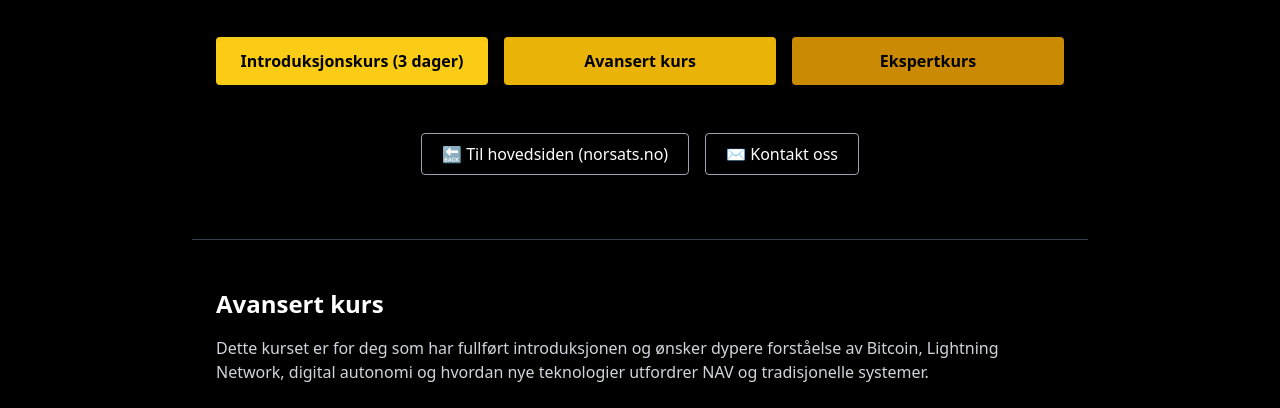
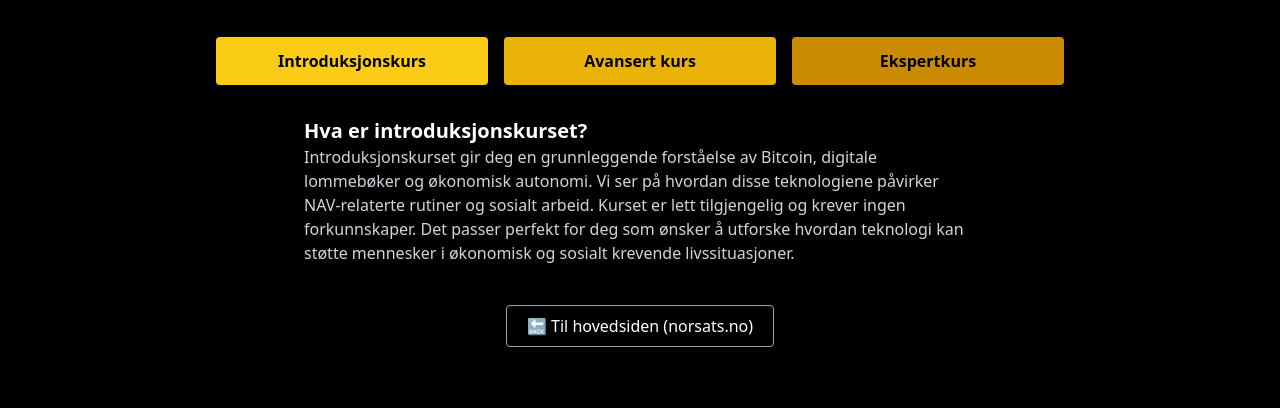
Before and after one commit to BBNBTC/bbnbtc.github.io, a plain HTML site: page index.html in a window 1280 px wide. Shown: the part 267-675 px from the top of the page. Drawn offline with nearby package versions, Linux system fonts and the light colour scheme.

Commit message:
Update index.html
main edit

```diff
--- a/index.html
+++ b/index.html
@@ -26,10 +26,10 @@
     </p>
 
     <!-- Kursknapper -->
-      <div class="grid md:grid-cols-3 gap-4 mb-12">
+    <div class="grid md:grid-cols-3 gap-4 mb-8">
       <a href="https://bbnbtc.github.io/kurs-sosionomer/"
          class="bg-yellow-400 text-black font-semibold px-6 py-3 rounded hover:bg-yellow-300 transition">
-          Introduksjonskurs (3 dager)
+        Introduksjonskurs
       </a>
       <a href="#avansert"
          class="bg-yellow-500 text-black font-semibold px-6 py-3 rounded hover:bg-yellow-400 transition">
@@ -41,20 +41,27 @@
       </a>
     </div>
 
+    <!-- Kort forklaring -->
+    <div class="text-left max-w-2xl mx-auto text-gray-300 space-y-6">
+      <div>
+        <h2 class="text-xl font-semibold text-white">Hva er introduksjonskurset?</h2>
+        <p>
+          Introduksjonskurset gir deg en grunnleggende forståelse av Bitcoin, digitale lommebøker og økonomisk autonomi. Vi ser på hvordan disse teknologiene påvirker NAV-relaterte rutiner og sosialt arbeid.
+          Kurset er lett tilgjengelig og krever ingen forkunnskaper. Det passer perfekt for deg som ønsker å utforske hvordan teknologi kan støtte mennesker i økonomisk og sosialt krevende livssituasjoner.
+        </p>
+      </div>
+    </div>
+
     <!-- Ekstra lenker -->
-      <div class="flex flex-col sm:flex-row justify-center gap-4">
+    <div class="flex flex-col sm:flex-row justify-center gap-4 mt-10">
       <a href="https://norsats.no"
          class="border border-gray-400 px-5 py-2 rounded hover:bg-gray-800 transition">
         🔙 Til hovedsiden (norsats.no)
       </a>
-        <a href="#kontakt"
-           class="border border-gray-400 px-5 py-2 rounded hover:bg-gray-800 transition">
-          ✉️ Kontakt oss
-        </a>
     </div>
   </section>
 
-    <!-- Kursnivåseksjoner -->
+  <!-- Nivå-seksjoner (avansert + ekspert) -->
   <section id="avansert" class="max-w-4xl mx-auto px-6 py-12 border-t border-gray-700">
     <h2 class="text-2xl font-bold mb-4">Avansert kurs</h2>
     <p class="text-gray-300">
@@ -73,7 +80,7 @@
   <section id="kontakt" class="max-w-4xl mx-auto px-6 py-12 border-t border-gray-700">
     <h2 class="text-2xl font-bold mb-4">Kontakt oss</h2>
     <p class="text-gray-300 mb-4">
-        Har du spørsmål om kurs, samarbeid eller ønsker å få tilpasset et kurs til din organisasjon?
+      Har du spørsmål om kurs, samarbeid eller ønsker du å få tilpasset et kurs til din organisasjon?
     </p>
     <p class="text-gray-300">
       📧 <a href="mailto:bjarne.borgan@norsats.no" class="underline text-yellow-400 hover:text-yellow-300">bjarne.borgan@norsats.no</a>
@@ -81,6 +88,7 @@
   </section>
 </main>
 
+
   <!-- Footer -->
   <footer class="text-center text-sm text-gray-500 p-4 bg-neutral-900">
     &copy; 2025 Norsats | Bygger framtiden én node om gangen
```
Lines whose indentation alone changed are shown as unchanged.
